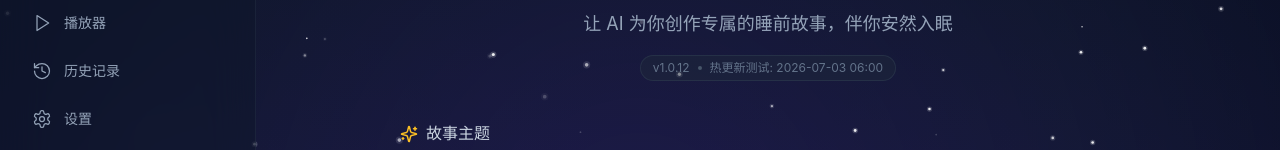
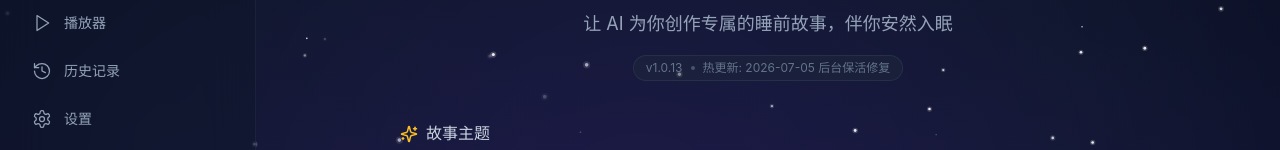
Before and after one commit to tsinyou2025-commits/1111, a React (Vite) app: page / in a window 1280 px wide. Shown: the part 166-316 px from the top of the page. Built offline with nearby package versions, Linux system fonts and the light colour scheme; what @capacitor/core would draw is missing.

Commit message:
chore: bump version to 1.0.13 and update home hot-update timestamp
Update package.json to 1.0.13 and refresh the version + hot-update badge
on the home page so the new build is visible to users immediately after
Vercel redeploys.

```diff
--- a/package.json
+++ b/package.json
@@ -1,7 +1,7 @@
 {
   "name": "long-night-stories",
   "private": true,
-  "version": "1.0.12",
+  "version": "1.0.13",
   "description": "长夜故事 - AI驱动的助眠故事生成器",
   "main": "electron/main.js",
   "type": "module",
--- a/src/pages/Home.tsx
+++ b/src/pages/Home.tsx
@@ -171,9 +171,9 @@ export default function Home() {
             让 AI 为你创作专属的睡前故事，伴你安然入眠
           </p>
           <div className="inline-flex items-center gap-2 px-3 py-1 rounded-full bg-slate-800/50 border border-slate-700/50 text-xs text-slate-500">
-            <span>v1.0.12</span>
+            <span>v1.0.13</span>
             <span className="w-1 h-1 rounded-full bg-slate-600" />
-            <span>热更新测试: 2026-07-03 06:00</span>
+            <span>热更新: 2026-07-05 后台保活修复</span>
           </div>
         </div>
 
```
